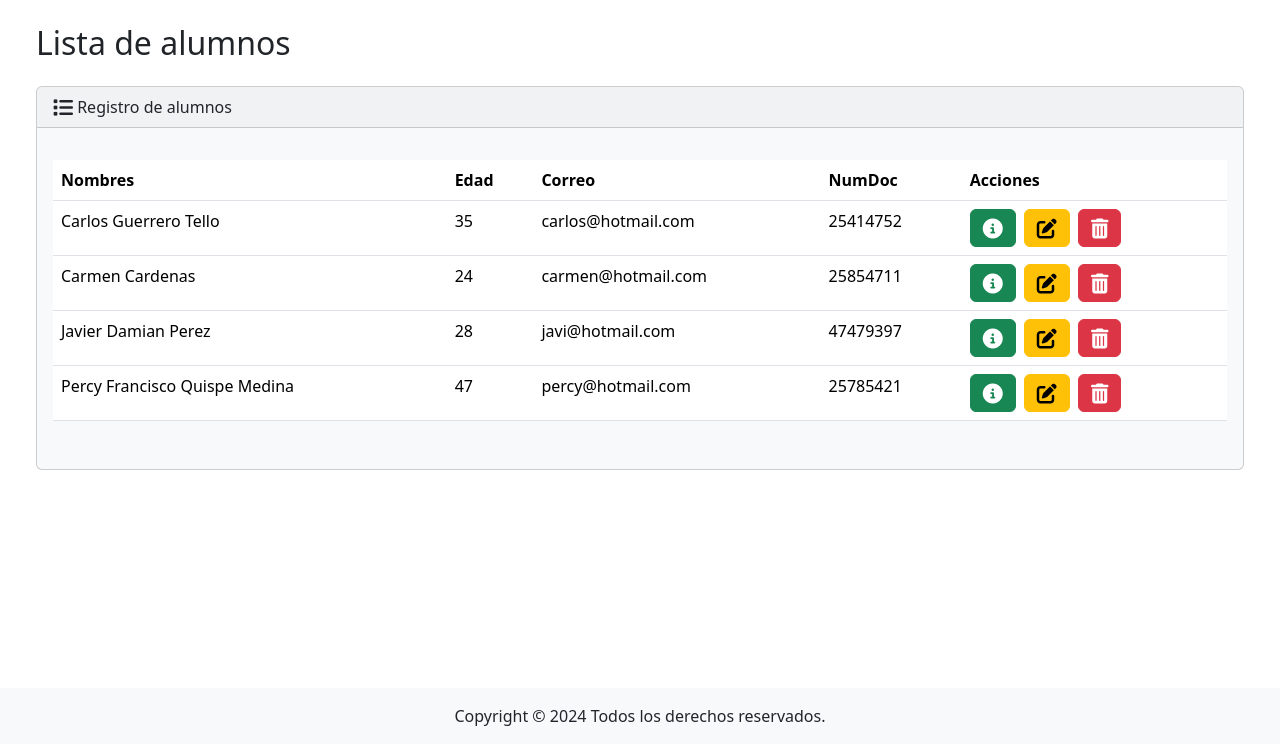
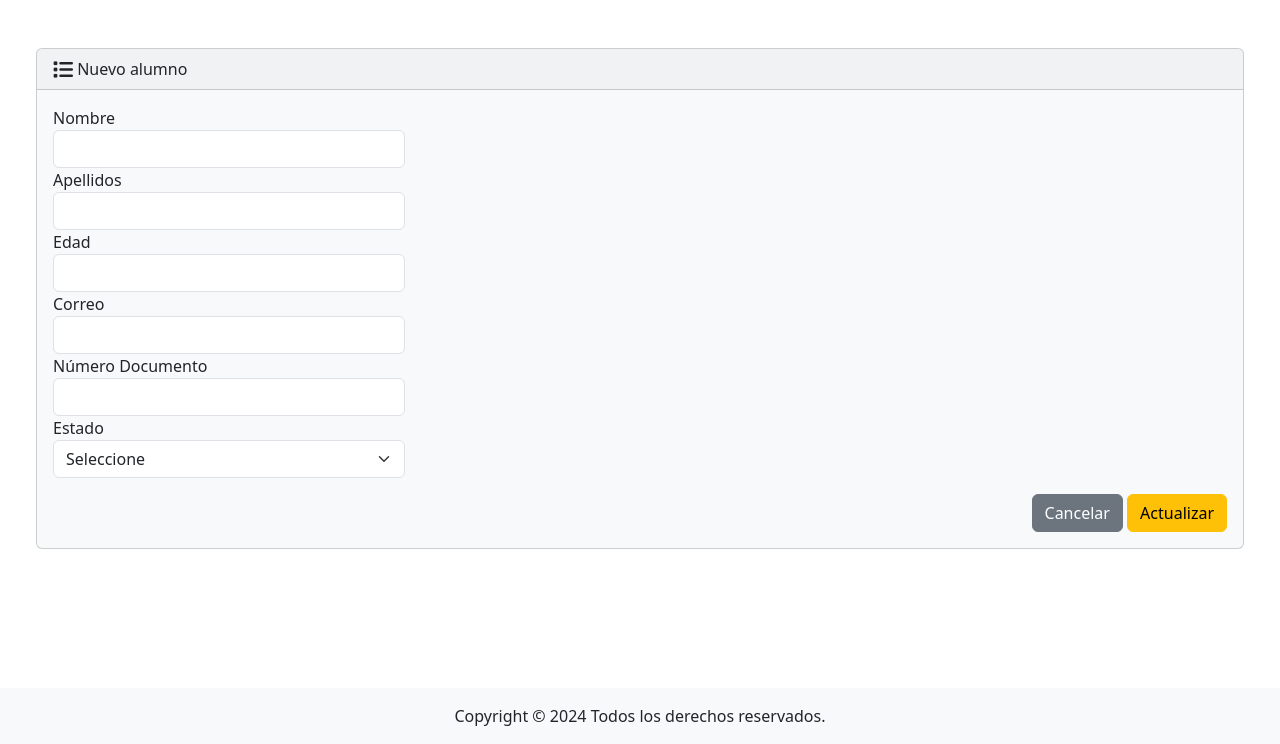
Before and after one commit to juansejuro/ProyectoPhyton, a Django app: page /agregar/ in a window 1280 px wide. Shown: the part 56-800 px from the top of the page. Run offline with Django 5.2, Linux system fonts and the light colour scheme; data comes from the database, SQL or seed files in the repository; both versions use the stored data as it was after the commit; some libraries are stand-ins or nearby versions.

Commit message:
culmina crud alumnos

```diff
--- a/app/templates/app/alumno_agregar.html
+++ b/app/templates/app/alumno_agregar.html
@@ -0,0 +1,52 @@
+{% extends "app/base.html" %}
+{% block body %}
+<div class="row mt-5">
+    <div class="col-12">
+        <div class="card bg-light ms-4 me-4 mb-4">
+            <div class="card-header">
+                <i class="fa-solid fa-list fa-lg"></i> Nuevo alumno
+            </div>
+            <div class="card-body">
+                <form action="{% url 'alumno_agregar' %}" method="POST">
+                    {% csrf_token %}
+                    <div class="form-group">
+                        <label>Nombre</label>
+                        <input type="text" style="width: 30%" class="form-control" name="nombre" required="required">
+                    </div>
+                    <div class="form-group">
+                        <label>Apellidos</label>
+                        <input type="text" style="width: 30%" class="form-control" name="apellidos" required="required">
+                    </div>
+
+                    <div class="form-group">
+                            <label>Edad</label>
+                            <input type="number" style="width: 30%" class="form-control" name="edad" required="required">
+                    </div>
+                    <div class="form-group">
+                            <label>Correo</label>
+                            <input type="email" style="width: 30%" class="form-control"  name="correo"  required="required">
+                    </div>
+                    <div class="form-group">
+                        <label>Número Documento</label>
+                        <input type="text" style="width: 30%" class="form-control" name="numDoc" required="required">
+                    </div>
+
+                    <div class="form-group">
+                            <label for="categoria">Estado</label><br>
+
+                            <select style="width: 30%" class="form-select" name="estado">
+                                    <option value="" disabled selected>Seleccione</option>
+                                    <option value="True">Activo</option>
+                                    <option value="False">Inactivo </option>
+                            </select>
+                    </div>
+                    <div class="form-group mt-3 text-end">
+                            <a type="button" class="btn btn-secondary" href="{% url 'alumnos' %}">Cancelar</a>
+                            <button type="submit" class="btn btn-warning">Actualizar</button>
+                    </div>
+                </form>
+            </div>
+        </div>
+    </div>
+</div>
+{% endblock %}
--- a/app/templates/app/alumnos.html
+++ b/app/templates/app/alumnos.html
@@ -3,6 +3,7 @@
 <h2 class="m-4">Lista de alumnos</h2>
 <div class="row">
     <div class="col-12">
+        <a class="btn btn-primary ms-4 me-4 mb-4" href="{% url 'alumno_agregar' %}">Nuevo alumno</a>
         {% if alumnos %}
             <div class="card bg-light ms-4 me-4 mb-4">
                 <div class="card-header">
@@ -18,6 +19,7 @@
                                     <th scope="col">Edad</th>
                                     <th scope="col">Correo</th>
                                     <th scope="col">NumDoc</th>
+                                    <th scope="col">Estado</th>
                                     <th scope="col">Acciones</th>
                                     </tr>
                                 </thead>
@@ -29,8 +31,15 @@
                                         <td>{{ alumno.correo }}</td>
                                         <td>{{ alumno.numDoc }}</td>
                                         <td>
-                                        <button type="button" class="btn btn-success me-1" href="{% url 'view_alumno' alumno.id %}" data-bs-toggle="modal" data-bs-target="#myModal{{alumno.id}}">
-                                            <i class="fa-solid fa-circle-info fa-lg"></i>
+                                            {% if alumno.estado %}
+                                                <span class="badge bg-success">Activo</span>
+                                            {% else %}
+                                                <span class="badge bg-danger">Inactivo</span>
+                                            {% endif %}
+                                        </td>
+                                        <td>
+                                        <button type="button" class="btn btn-sm btn-success me-1" href="{% url 'view_alumno' alumno.id %}" data-bs-toggle="modal" data-bs-target="#myModal{{alumno.id}}">
+                                            <i class="fa-solid fa-circle-info"></i>
                                         </button>
 
                                         <!-- Modal - lista de alumno -->
@@ -55,18 +64,18 @@
                                                 </ul>
                                                 </div>
                                                 <div class="modal-footer">
-                                                <button type="button" class="btn btn-primary" data-bs-dismiss="modal">Close</button>
+                                                <button type="button" class="btn btn-primary" data-bs-dismiss="modal">Cerrar</button>
                                                 </div>
                                             </div>
                                             </div>
                                         </div>
 
-                                        <a class="btn btn-warning me-1" href="{% url 'alumno_editar' alumno.id %}">
-                                            <i class="fa-solid fa-pen-to-square fa-lg"></i>
+                                        <a class="btn btn-sm btn-warning me-1" href="{% url 'alumno_editar' alumno.id %}">
+                                            <i class="fa-solid fa-pen-to-square"></i>
                                         </a>
 
-                                        <button type="button" class="btn btn-danger" data-bs-toggle="modal" data-bs-target="#delete{{alumno.id}}">
-                                            <i class="fa-solid fa-trash-can fa-lg"></i>
+                                        <button type="button" class="btn btn-sm btn-danger" data-bs-toggle="modal" data-bs-target="#delete{{alumno.id}}">
+                                            <i class="fa-solid fa-trash-can"></i>
                                         </button>
 
                                         <!-- Modal - eliminar alumno -->
@@ -87,9 +96,9 @@
                                                 <div class="modal-footer">
                                                 <form action="{% url 'alumno_eliminar' alumno.id %}" method="POST">
                                                     {% csrf_token %}
-                                                    <input type="submit" class="btn btn-primary" value="Delete">
+                                                    <input type="submit" class="btn btn-primary" value="Eliminar">
                                                 </form>
-                                                <button type="button" class="btn btn-secondary" data-bs-dismiss="modal">Cancel</button>
+                                                <button type="button" class="btn btn-secondary" data-bs-dismiss="modal">Cancelar</button>
                                                 </div>
                                             </div>
                                             </div>
--- a/app/templates/app/base.html
+++ b/app/templates/app/base.html
@@ -51,13 +51,13 @@
                             <i class="fa-solid fa-chalkboard-teacher fa-lg"></i> Profesores
                         </a>
                     </li>
-                    </ul>
+                </ul>
 
                 <ul class="navbar-nav">
                     <li class="nav-item dropdown">
                         <a class="nav-link dropdown-toggle" href="#" id="navbarDropdown" role="button"
                             data-bs-toggle="dropdown" aria-expanded="false">
-                            <i class="fa-solid fa-user fa-lg"></i> {{ user.username }}
+                            <i class="fa-solid fa-user fa-lg"></i> {{ request.user.username }}
                         </a>
                         <ul class="dropdown-menu dropdown-menu-end" aria-labelledby="navbarDropdown">
                             <li><a class="dropdown-item" href="{% url 'alumnos' %}"><i class="fa-solid fa-user-circle"></i> Perfil</a></li>
--- a/app/urls.py
+++ b/app/urls.py
@@ -3,6 +3,7 @@ from . import views
 
 urlpatterns = [
     path('', views.login, name='login'),
+    path('login/', views.login, name='login'),
     path('alumnos', views.alumnos, name='alumnos'),
     path('<int:id>', views.view_alumno, name='view_alumno'),
     path('agregar/', views.alumno_agregar, name='alumno_agregar'),
--- a/app/views.py
+++ b/app/views.py
@@ -1,10 +1,23 @@
-from django.shortcuts import render,redirect
+from django.shortcuts import render,redirect, get_object_or_404
 from .models import Alumno
 from django.http import HttpResponseRedirect
 from django.urls import reverse
+from django.contrib.auth import authenticate, login as auth_login
+from django.contrib import messages
 
 # Create your views here.
+# def login(request):
+#     return render(request, 'app/login.html')
 def login(request):
+    if request.method == 'POST':
+        username = request.POST['username']
+        password = request.POST['password']
+        user = authenticate(request, username=username, password=password)
+        if user is not None:
+            auth_login(request, user)
+            return redirect('alumnos')
+        else:
+            messages.error(request, 'Usuario o contraseña incorrectos')
     return render(request, 'app/login.html')
 
 
@@ -22,31 +35,38 @@ def view_alumno(request, id):
 
 def alumno_agregar(request):
     if request.method == 'POST':
-        alumno=Alumno(nombre=request.POST["nombre"],
-                    apellidos=request.POST["apellidos"],
-                    edad=request.POST["edad"],
-                    correo=request.POST["correo"],
-                    numDoc=request.POST["numDoc"],)
+        alumno=Alumno(
+            nombre=request.POST["nombre"],
+            apellidos=request.POST["apellidos"],
+            edad=request.POST["edad"],
+            correo=request.POST["correo"],
+            numDoc=request.POST["numDoc"],
+            usuarioCreacion=request.user,
+            estado=request.POST["estado"]
+            )
         # grabar producto en la BD
         alumno.save()
-        return redirect('/')
+        return redirect('alumnos')
     else:
-        return render(request, 'app/alumnos.html',{'alumnos': Alumno.objects.all()})
+        return render(request, 'app/alumno_agregar.html')
 
 def alumno_editar(request, id):
+    #alumno = Alumno.objects.get(id=id)
+    alumno = get_object_or_404(Alumno, id=id)
     if request.method == 'POST':
         alumno.nombre=request.POST["nombre"]
         alumno.apellidos=request.POST["apellidos"]
         alumno.edad=request.POST["edad"]
         alumno.correo=request.POST["correo"]
         alumno.numDoc=request.POST["numDoc"]
+        alumno.usuarioCreacion=request.user
+        alumno.estado=request.POST["estado"]
         alumno.save()
-        return redirect('/')
+        return redirect('alumnos')
     else:
-        alumno = Alumno.objects.get(id=id)
-        return render(request, 'app/alumno_editar.html',{'alumno': alumno})
+        return render(request, 'app/alumno_editar.html', {'alumno': alumno})
 
 def alumno_eliminar(request, id):
     alumno = Alumno.objects.get(id=id)
     alumno.delete()
-    return redirect('/')
+    return redirect('alumnos')
```
Also changed, not shown: app/templates/app/alumno_editar.html (+20 -23 lines), app/templates/app/login.html (+12 -3 lines), app/templates/app/alumno_eliminar.html (deleted), db.sqlite3.
